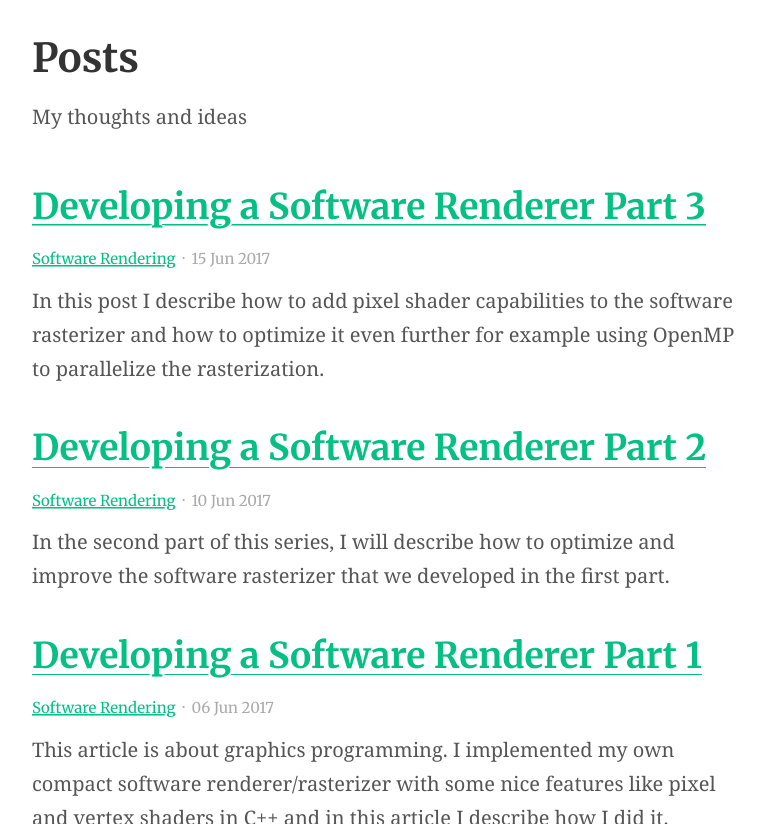
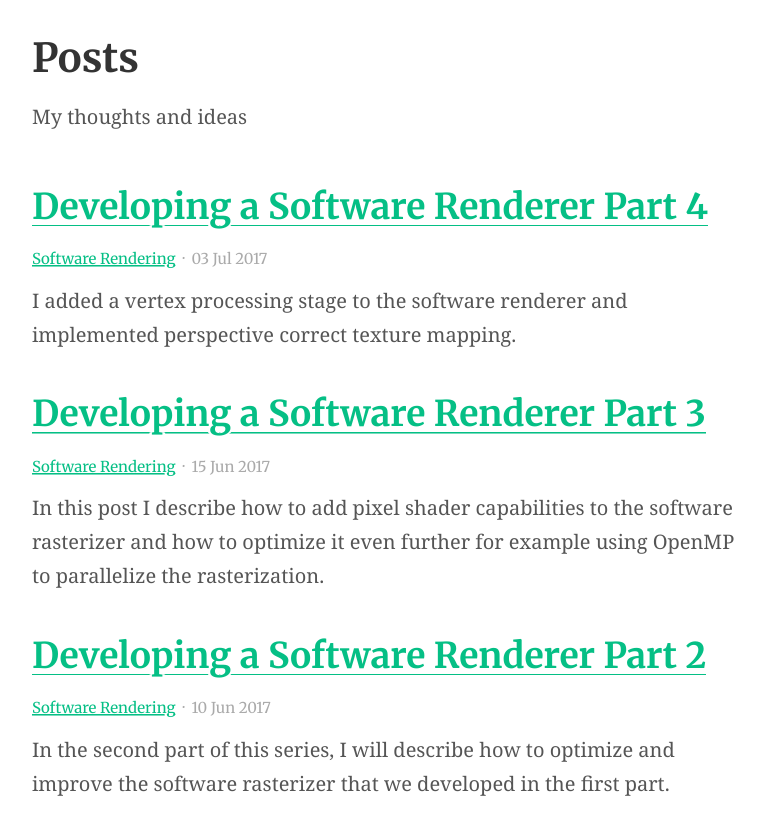
Before and after one commit to trenki2/trenki2.github.io, a Jekyll site: the page built from blog/index.html, in a window 1280 px wide and 900 px high, scrolled down 319 px, cut to the strip 76-900 px from the top of the window. Shown: the whole strip, without its empty margins (251-1016 px from the left). Built offline with Jekyll 4.4.1, drawn with Linux system fonts in a browser that asks for light colours; the list of posts is cut into pages by our own code; part of the change alters nothing that is shown.

Commit message:
Software rendering part4

````diff
--- a/_posts/2017-06-15-developing-a-software-renderer-part3.md
+++ b/_posts/2017-06-15-developing-a-software-renderer-part3.md
@@ -307,3 +307,6 @@ a scanline based approach and fixed point math makes quite a big difference.
 
 In the next parts I will develop the vertex processing stage with a vertex cache
 and vertex shader support so that some more complex 3D models can be rendered.
+
+Continue on [Part 4]({% post_url 2017-07-03-developing-a-software-renderer-part4
+%})
--- /dev/null
+++ b/_posts/2017-07-03-developing-a-software-renderer-part4.md
@@ -0,0 +1,195 @@
+---
+layout: post
+title:  "Developing a Software Renderer Part 4"
+date:   2017-07-03 9:56:00 +0200
+#last_modified_at: 2017-06-10 10:10:00 +0200
+feature_image: "https://unsplash.it/1200/400?image=41"
+category: Software Rendering
+tags: [rasterization, rendering, c++]
+aside: true
+---
+I added a vertex processing stage to the software renderer and implemented
+perspective correct texture mapping.
+
+<!-- more -->
+
+## Vertex Processor
+
+The vertex processor need to be able to process a list of input primitives,
+transform and process them using a vertex shader, map and clip them to the
+viewport, cull backfacing triangles and finally pass the primitives on to a
+rasterizer.
+
+Similarly to the pixel shader I implemented a vertex shader system, where one
+can define the vertex shader as a static C++ class and set the shader using a
+function.
+
+It is possible to set up various vertex attribute arrays using
+
+```cpp
+v.setVertexAttribPointer(0, sizeof(VertexData), &vdata[0]);
+```
+
+The vertex shader than receives an array of vertex attribute pointers as inputs
+and can process these. This is similar to OpenGL when using vertex arrays with
+GLSL.
+
+A simple vertex shader looks like this:
+
+```cpp
+class VertexShader : public VertexShaderBase<VertexShader> {
+public:
+  static const int AttribCount = 2;
+
+  static mat4f modelViewProjectionMatrix;
+
+  static void processVertex(VertexShaderInput in, VertexShaderOutput *out)
+  {
+    const ObjData::VertexArrayData *data = static_cast<const ObjData::VertexArrayData*>(in[0]);
+
+    vec4f position = modelViewProjectionMatrix * vec4f(data->vertex, 1.0f);
+
+    out->x = position.x;
+    out->y = position.y;
+    out->z = position.y;
+    out->w = position.w;
+    out->pvar[0] = data->texcoord.x;
+    out->pvar[1] = data->texcoord.y;
+  }
+};
+```
+
+## Triangle Clipping
+
+Points, Lines and Triangles that are feed into the vertex processor need to be
+clipped to the view-frustum before they can be passed to the rasterizer. This is
+especially important for primitives which cross the near clipping plane. If the
+primitives are not clipped there will be artifacts in the rendering.
+
+For triangle clipping I implemented the [Sutherland–Hodgman algorithm](https://en.wikipedia.org/wiki/Sutherland%E2%80%93Hodgman_algorithm).
+
+I used the following code:
+
+```cpp
+class Helper {
+public:
+  static VertexShaderOutput interpolateVertex(const VertexShaderOutput &v0, const VertexShaderOutput &v1, float t, int attribCount)
+  {
+    VertexShaderOutput result;
+
+    result.x = v0.x * (1.0f - t) + v1.x * t;
+    result.y = v0.y * (1.0f - t) + v1.y * t;
+    result.z = v0.z * (1.0f - t) + v1.z * t;
+    result.w = v0.w * (1.0f - t) + v1.w * t;
+    for (int i = 0; i < attribCount; ++i)
+      result.avar[i] = v0.avar[i] * (1.0f - t) + v1.avar[i] * t;
+
+    return result;
+  }
+};
+
+class PolyClipper {
+private:
+  int m_attribCount;
+  std::vector<int> *m_indicesIn;
+  std::vector<int> *m_indicesOut;
+  std::vector<VertexShaderOutput> *m_vertices;
+
+public:
+  PolyClipper()
+  {
+    m_indicesIn = new std::vector<int>();
+    m_indicesOut = new std::vector<int>();
+  }
+
+  ~PolyClipper()
+  {
+    delete m_indicesIn;
+    delete m_indicesOut;
+  }
+
+  void init(std::vector<VertexShaderOutput> *vertices, int i1, int i2, int i3, int attribCount)
+  {
+    m_attribCount = attribCount;
+    m_vertices = vertices;
+
+    m_indicesIn->clear();
+    m_indicesOut->clear();
+
+    m_indicesIn->push_back(i1);
+    m_indicesIn->push_back(i2);
+    m_indicesIn->push_back(i3);
+  }
+
+  // Clip the poly to the plane given by the formula a * x + b * y + c * z + d * w.
+
+  void clipToPlane(float a, float b, float c, float d)
+  {
+    if (fullyClipped())
+      return;
+
+    m_indicesOut->clear();
+
+    int idxPrev = (*m_indicesIn)[0];
+    m_indicesIn->push_back(idxPrev);
+
+    VertexShaderOutput *vPrev = &(*m_vertices)[idxPrev];
+    float dpPrev = a * vPrev->x + b * vPrev->y + c * vPrev->z + d * vPrev->w;
+
+    for (size_t i = 1; i < m_indicesIn->size(); ++i)
+    {
+      int idx = (*m_indicesIn)[i];
+      VertexShaderOutput *v = &(*m_vertices)[idx];
+      float dp = a * v->x + b * v->y + c * v->z + d * v->w;
+
+      if (dpPrev >= 0)
+        m_indicesOut->push_back(idxPrev);
+
+      if (sgn(dp) != sgn(dpPrev))
+      {
+        float t = dp < 0 ? dpPrev / (dpPrev - dp) : -dpPrev / (dp - dpPrev);
+
+        VertexShaderOutput vOut = Helper::interpolateVertex((*m_vertices)[idxPrev], (*m_vertices)[idx], t, m_attribCount);
+        m_vertices->push_back(vOut);
+        m_indicesOut->push_back((int)(m_vertices->size() - 1));
+      }
+
+      idxPrev = idx;
+      dpPrev = dp;
+    }
+
+    std::swap(m_indicesIn, m_indicesOut);
+  }
+
+  std::vector<int> &indices() const
+  {
+    return *m_indicesIn;
+  }
+
+  bool fullyClipped() const
+  {
+    return m_indicesIn->size() < 3;
+  }
+
+private:
+  template <typename T> int sgn(T val)
+  {
+      return (T(0) < val) - (val < T(0));
+  }
+};
+```
+
+## Perspective Correct Parameter Interpolation
+
+Until now the per vertex parameters have been interpolated in an affine/linear
+way across the triangle. It looked good when we just used the rgb color but when
+we interpolate texture coordinate and use the coordinates to put a texture on an
+object we will notice that something is wrong.
+
+To do perspective correct parameter interpolation we have to interpolate `1/w`
+across the triangle and for each parameter interpolate `p/w`. Then per pixel we
+have to compute `p' = p/w / 1/w = p/w * w`.
+
+The end result looks like this:
+
+![Screenshot]({{ site.url }}/assets/images/software-rendering/box.png){: .align-center}
````
Also changed, not shown: Gemfile.lock, assets/images/software-rendering/box.png (added).
